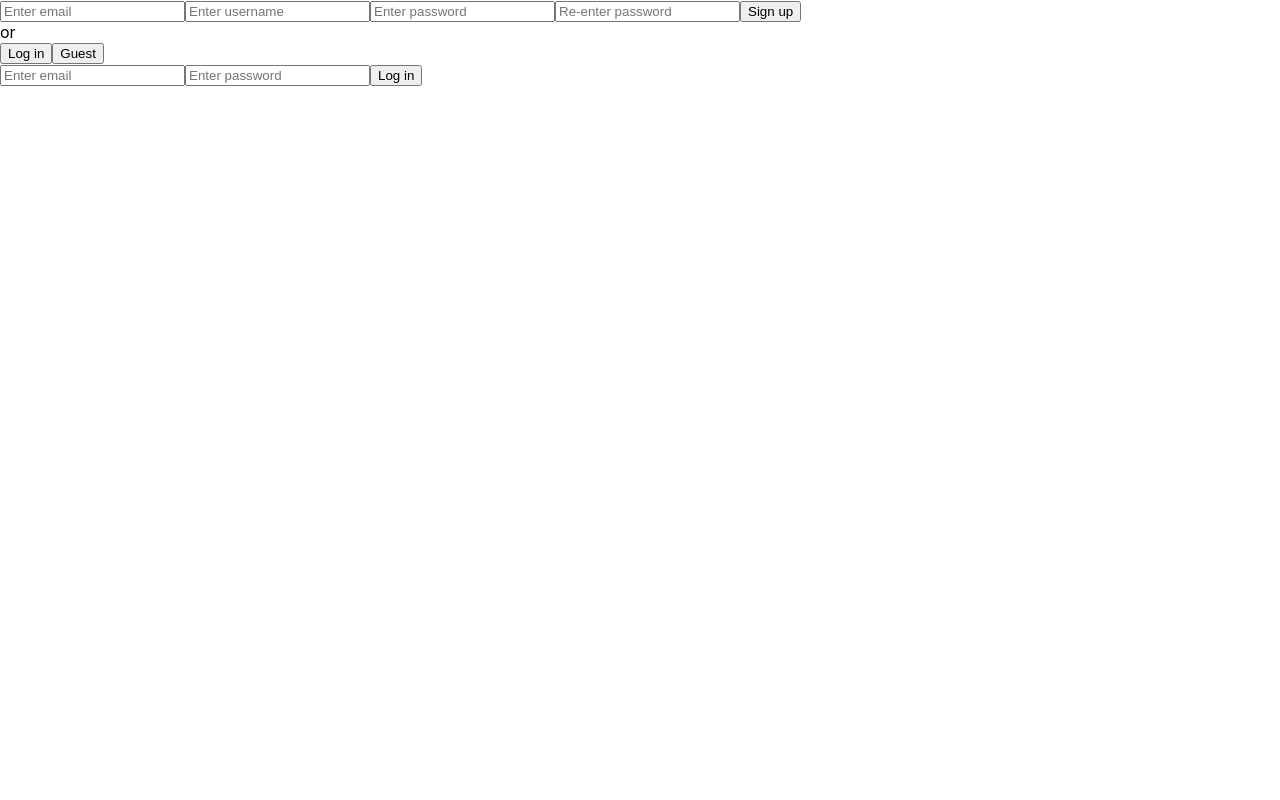
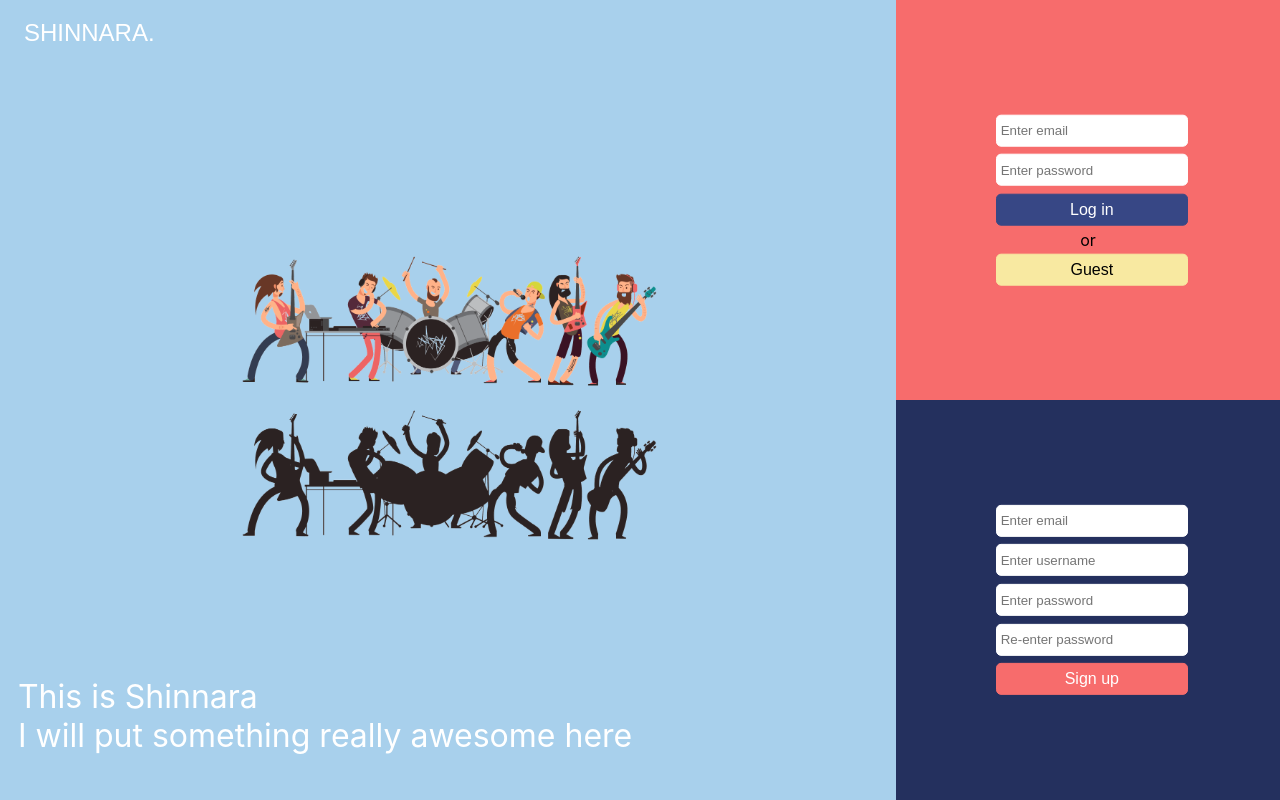
Before and after one commit to ganjihyok/Shinnara, a React (Create React App) app in the folder client/: page /auth in a window 1280 px wide. Built offline with nearby package versions, Linux system fonts and the light colour scheme.

Commit message:
form basic auth page layout

```diff
--- a/client/src/App.js
+++ b/client/src/App.js
@@ -61,7 +61,7 @@ class App extends Component {
   render() {
     const { isLoggedIn, user } = this.state;
     return (
-      <BrowserRouter>
+      <BrowserRouter className={styles.main}>
         <Switch>
           <Route
             path="/home"
@@ -88,6 +88,13 @@ class App extends Component {
               )
             }
           />
+          <Route
+            exact
+            path="/"
+            render={() =>
+              isLoggedIn ? <Redirect to="/home" /> : <Redirect to="/auth" />
+            }
+          />
         </Switch>
       </BrowserRouter>
     );
--- a/client/src/App.module.css
+++ b/client/src/App.module.css
@@ -0,0 +1,3 @@
+.main {
+  background-color: #5cdb95;
+}
--- a/client/src/components/authPage/AuthPage.js
+++ b/client/src/components/authPage/AuthPage.js
@@ -7,9 +7,28 @@ import LoginModule from "../loginModule/LoginModule";
 
 export default function AuthPage(props) {
   return (
-    <div className={styles.mainContainer}>
-      <SignupModule signUp={props.signUp} />
-      <LoginModule logIn={props.logIn} guestLogin={props.guestLogin} />
+    <div className={styles.wrapper}>
+      <div className={styles.mainContainer}>
+        <button className={styles.homeBtn} type="button">
+          SHINNARA.
+        </button>
+        <div className={styles.imgContainer}>
+          <img
+            className={styles.img}
+            src="output-onlinepngtools.png"
+            alt="img"
+          />
+        </div>
+        <div className={styles.slogan}>
+          This is Shinnara <br />I will put something really awesome here
+        </div>
+      </div>
+      <div className={styles.secondContainer}>
+        <LoginModule logIn={props.logIn} guestLogin={props.guestLogin} />
+      </div>
+      <div className={styles.thirdContainer}>
+        <SignupModule signUp={props.signUp} />
+      </div>
     </div>
   );
 }
--- a/client/src/components/authPage/AuthPage.module.css
+++ b/client/src/components/authPage/AuthPage.module.css
@@ -0,0 +1,66 @@
+.wrapper {
+  position: absolute;
+  top: 0;
+  bottom: 0;
+  right: 0;
+  left: 0;
+}
+
+.mainContainer {
+  position: absolute;
+  display: inline-block;
+  width: 70%;
+  bottom: 0;
+  top: 0;
+}
+
+.homeBtn {
+  float: left;
+  margin-top: 2%;
+  margin-left: 2%;
+  border: none;
+  cursor: pointer;
+  background: none;
+  color: white;
+  font-size: 3vh;
+}
+
+.imgContainer {
+  position: absolute;
+  top: 50%;
+  left: 50%;
+  transform: translate(-50%, -50%);
+}
+
+.img {
+  width: 100%;
+}
+
+.slogan {
+  position: absolute;
+  bottom: 0;
+  margin-bottom: 5%;
+  font-size: 4vh;
+  color: white;
+  margin-left: 2%;
+}
+
+.secondContainer {
+  display: inline-block;
+  position: absolute;
+  width: 30%;
+  background-color: #f76c6c;
+  right: 0;
+  top: 0;
+  bottom: 50%;
+}
+
+.thirdContainer {
+  display: inline-block;
+  position: absolute;
+  width: 30%;
+  background-color: #24305e;
+  right: 0;
+  bottom: 0;
+  top: 50%;
+}
--- a/client/src/components/homePage/HomePage.js
+++ b/client/src/components/homePage/HomePage.js
@@ -13,7 +13,8 @@ class HomePage extends Component {
   constructor() {
     super();
     this.state = {
-      data: []
+      data: [],
+      curTab: "songList"
     };
 
     this.fetchPosts = this.fetchPosts.bind(this);
--- a/client/src/components/loginModule/LoginModule.js
+++ b/client/src/components/loginModule/LoginModule.js
@@ -26,22 +26,32 @@ export default function LoginModule(props) {
 
   return (
     <div className={styles.mainContainer}>
-      <form onSubmit={onSubmit}>
+      <form className={styles.loginForm} onSubmit={onSubmit}>
         <input
           type="text"
-          name="email"
           value={email}
           placeholder="Enter email"
           onChange={handleEmailChange}
         />
         <input
           type="password"
-          name="password"
           value={password}
           placeholder="Enter password"
           onChange={handlePasswordChange}
         />
-        <input type="submit" name="submit" value="Log in" />
+        <input
+          className={styles.loginBtn}
+          type="submit"
+          name="submit"
+          value="Log in"
+        />
+        <div>or</div>
+        <input
+          className={styles.guestBtn}
+          type="button"
+          name="guestBtn"
+          value="Guest"
+        />
       </form>
     </div>
   );
--- a/client/src/components/loginModule/LoginModule.module.css
+++ b/client/src/components/loginModule/LoginModule.module.css
@@ -0,0 +1,78 @@
+* {
+  box-sizing: border-box;
+}
+
+.mainContainer {
+  border-radius: 5px;
+  position: absolute;
+  top: 50%;
+  left: 50%;
+  transform: translate(-50%, -50%);
+  text-align: center;
+}
+
+.loginForm input {
+  width: 100%;
+  resize: vertical;
+  height: 4vh;
+  border: 1px solid white;
+  border-radius: 5px;
+  margin: 2%;
+  padding: 2%;
+  -webkit-transition: 0.3s;
+  transition: 0.3s;
+  outline: none;
+}
+
+.loginForm .loginBtn {
+  cursor: pointer;
+  font-size: 2vh;
+  color: white;
+  font-weight: 500;
+  border: 1px solid #374785;
+  background-color: #374785;
+}
+
+.loginForm .loginBtn:hover {
+  background-color: #24305e;
+}
+
+.loginForm .guestBtn {
+  cursor: pointer;
+  font-size: 2vh;
+  font-weight: 500;
+  border: 1px solid #f8e9a1;
+  background-color: #f8e9a1;
+}
+
+.loginForm .guestBtn:hover {
+  background-color: #f7e280;
+}
+
+.col-25 {
+  float: left;
+  width: 25%;
+  margin-top: 6px;
+}
+
+.col-75 {
+  float: left;
+  width: 75%;
+  margin-top: 6px;
+}
+
+.row:after {
+  content: "";
+  display: table;
+  clear: both;
+}
+
+/* Responsive layout - when the screen is less than 600px wide, make the two columns stack on top of each other instead of next to each other */
+/* @media screen and (max-width: 600px) {
+  .col-25,
+  .col-75,
+  input[type="submit"] {
+    width: 100%;
+    margin-top: 0;
+  }
+} */
--- a/client/src/components/signupModule/SignupModule.js
+++ b/client/src/components/signupModule/SignupModule.js
@@ -35,13 +35,9 @@ export default function SignupModule(props) {
     props.signUp(user);
   }
 
-  function guestBtnHandler() {
-    props.guestLogin();
-  }
-
   return (
     <div className={styles.mainContainer}>
-      <form onSubmit={onSubmit}>
+      <form className={styles.signupForm} onSubmit={onSubmit}>
         <input
           type="text"
           name="email"
@@ -70,15 +66,13 @@ export default function SignupModule(props) {
           placeholder="Re-enter password"
           onChange={handleRePasswordChange}
         />
-        <input type="submit" name="submit" value="Sign up" />
+        <input
+          className={styles.signupBtn}
+          type="submit"
+          name="submit"
+          value="Sign up"
+        />
       </form>
-      <div>or</div>
-      <div>
-        <button>Log in</button>
-        <button type="button" onClick={guestBtnHandler}>
-          Guest
-        </button>
-      </div>
     </div>
   );
 }
--- a/client/src/components/signupModule/SignupModule.module.css
+++ b/client/src/components/signupModule/SignupModule.module.css
@@ -0,0 +1,56 @@
+* {
+  box-sizing: border-box;
+}
+
+.mainContainer {
+  border-radius: 5px;
+  position: absolute;
+  top: 50%;
+  left: 50%;
+  transform: translate(-50%, -50%);
+  text-align: center;
+}
+
+.signupForm input {
+  width: 100%;
+  resize: vertical;
+  height: 4vh;
+  border: 1px solid white;
+  border-radius: 5px;
+  margin: 2%;
+  padding: 2%;
+  -webkit-transition: 0.3s;
+  transition: 0.3s;
+  outline: none;
+}
+
+.signupForm .signupBtn {
+  cursor: pointer;
+  font-size: 2vh;
+  color: white;
+  font-weight: 500;
+  border: 1px solid #f76c6c;
+  background-color: #f76c6c;
+}
+
+.signupForm .signupBtn:hover {
+  background-color: #ff5151;
+}
+
+.col-25 {
+  float: left;
+  width: 25%;
+  margin-top: 6px;
+}
+
+.col-75 {
+  float: left;
+  width: 75%;
+  margin-top: 6px;
+}
+
+.row:after {
+  content: "";
+  display: table;
+  clear: both;
+}
--- a/client/src/index.css
+++ b/client/src/index.css
@@ -1,6 +1,7 @@
 body {
   margin: 0;
   padding: 0;
+  background-color: #a8d0ec;
   font-family: -apple-system, BlinkMacSystemFont, "Segoe UI", "Roboto", "Oxygen",
     "Ubuntu", "Cantarell", "Fira Sans", "Droid Sans", "Helvetica Neue",
     sans-serif;
```
Also changed, not shown: client/public/output-onlinepngtools.png (added).
